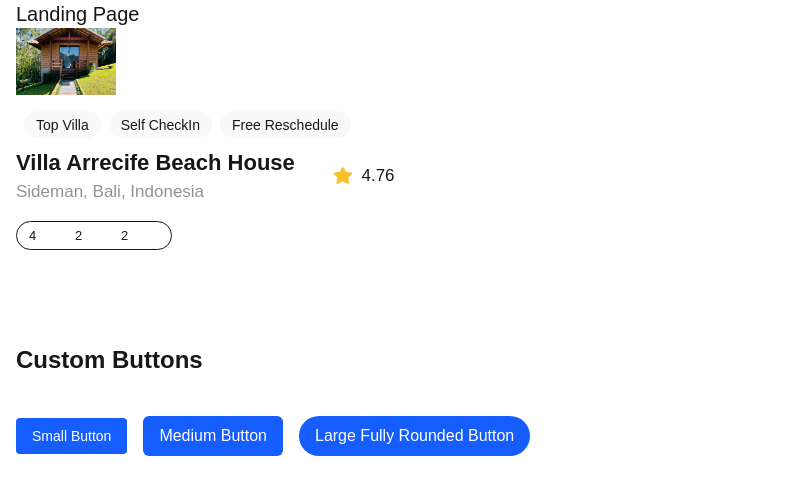
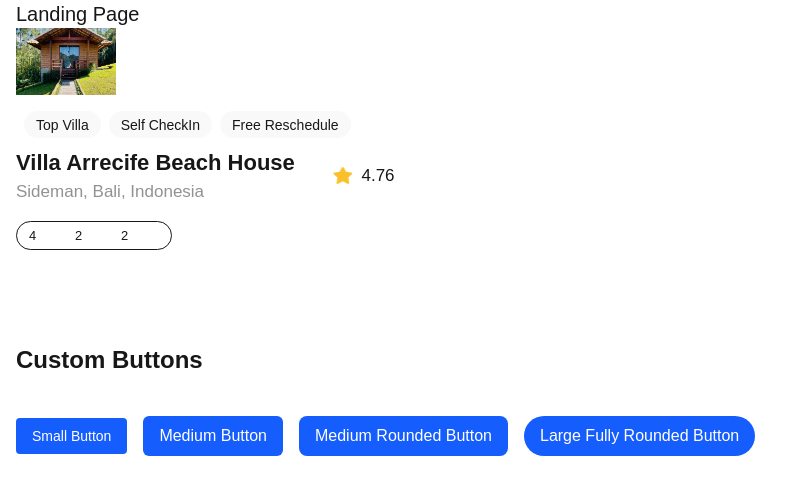
Before and after one commit to Peter-Adjao/alx-project-0x00-setup, a Next.js app in the folder alx-project-0x00/: page /landing in a window 1280 px wide. Shown: the top 494 px of the page, without its empty margins (0-802 px from the left). Built offline with nearby package versions, Linux system fonts and the light colour scheme.

Commit message:
feat: Update landing page buttons

```diff
--- a/alx-project-0x00/pages/landing.tsx
+++ b/alx-project-0x00/pages/landing.tsx
@@ -13,7 +13,9 @@ const Landing: React.FC =  () => {
       <div className="space-x-4 mt-10">
         <Button title="Small Button" styles="text-sm rounded-sm ml-4" />
         <Button title="Medium Button" styles="text-base rounded-md" />
+        <Button title="Medium Rounded Button" styles="text-base rounded-lg" />
         <Button title="Large Fully Rounded Button" styles="text-base rounded-full" />
+
 
 
 
```
